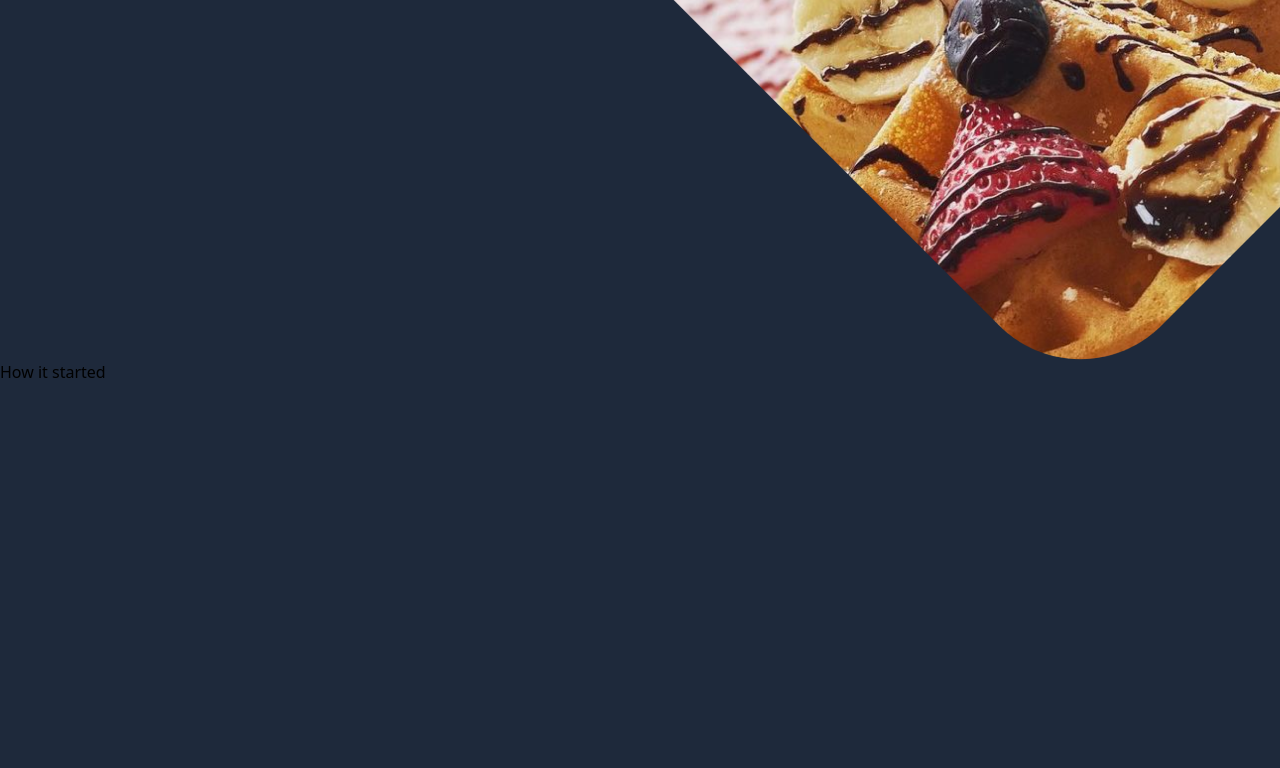
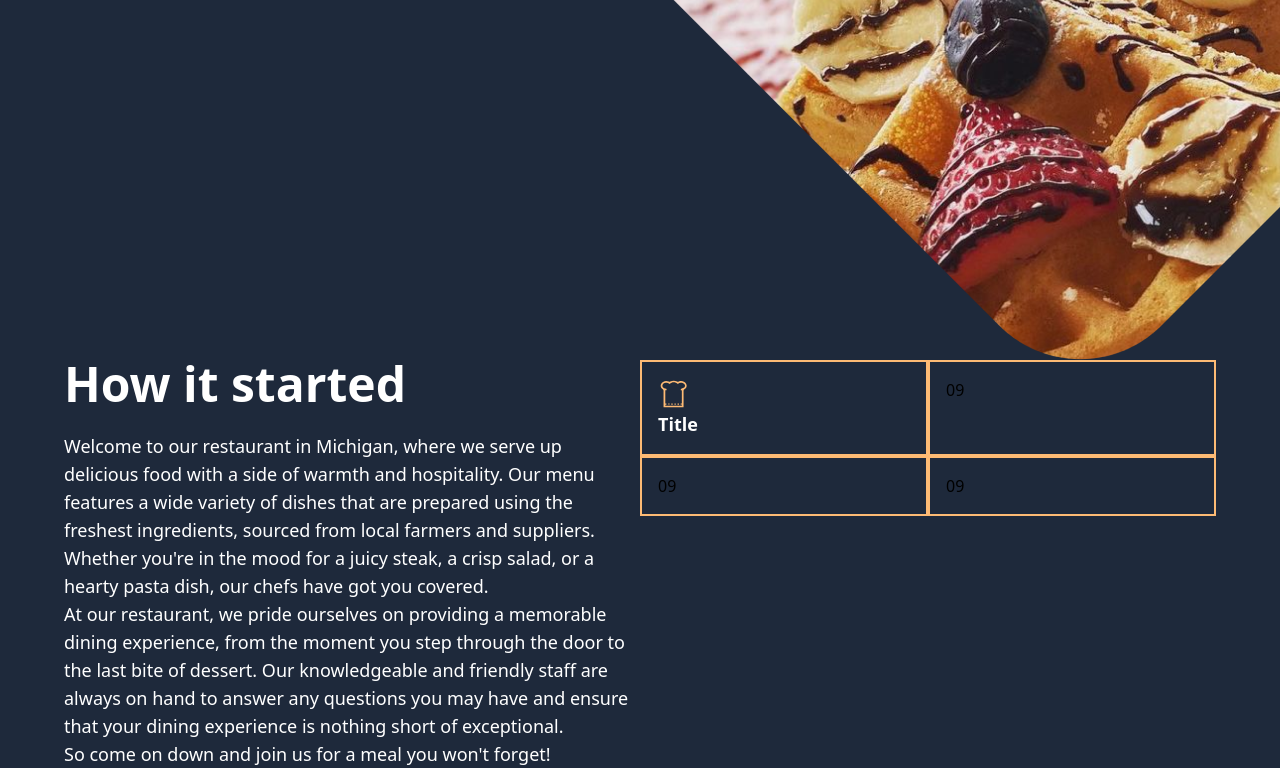
Before and after one commit to techup-group13/Amar-gr-13, a plain HTML site: page index.html in a window 1280 px wide. Shown: the part 623-1391 px from the top of the page. Before the commit the page ends 1007 px from the top, so only its background shows below. Drawn offline with nearby package versions, Linux system fonts and the light colour scheme.

Commit message:
doing something

```diff
--- a/index.html
+++ b/index.html
@@ -1,16 +1,15 @@
-<!doctype html>
+<!DOCTYPE html>
 <html>
-
   <head>
-    <meta charset="UTF-8">
-    <meta name="viewport" content="width=device-width, initial-scale=1.0">
+    <meta charset="UTF-8" />
+    <meta name="viewport" content="width=device-width, initial-scale=1.0" />
     <script src="https://cdn.tailwindcss.com"></script>
   </head>
 
   <body class="bg-slate-800">
     <div class="container mx-auto">
       <div class="flex items-center">
-            <img src="logo/menu.svg">
+        <img src="logo/menu.svg" />
         <div class="mx-auto flex space-x-5 text-white">
           <a class="avtive" href="#home">HOME</a>
           <a class="avtive" href="#home">ABOUT</a>
@@ -20,12 +19,41 @@
       </div>
     </div>
     <div class="flex items-center justify-between pl-16">
-            <p class=" text-8xl text-white font-bold">But first,<br>
-                 Food! </p>
+      <p class="text-8xl text-white font-bold">
+        But first,<br />
+        Food!
+      </p>
       <img src="./image.png" />
     </div>
-        <div>
-            <p>How it started</p> </div>
+    <div class="flex mx-16">
+      <div class="w-1/2">
+        <p class="text-5xl text-white font-bold mb-6">How it started</p>
+        <p class="text-white text-lg">
+          Welcome to our restaurant in Michigan, where we serve up delicious
+          food with a side of warmth and hospitality. Our menu features a wide
+          variety of dishes that are prepared using the freshest ingredients,
+          sourced from local farmers and suppliers. Whether you're in the mood
+          for a juicy steak, a crisp salad, or a hearty pasta dish, our chefs
+          have got you covered.<br />
+          At our restaurant, we pride ourselves on providing a memorable dining
+          experience, from the moment you step through the door to the last bite
+          of dessert. Our knowledgeable and friendly staff are always on hand to
+          answer any questions you may have and ensure that your dining
+          experience is nothing short of exceptional.<br />
+          So come on down and join us for a meal you won't forget!
+        </p>
+      </div>
+      <div class="w-1/2">
+        <div class="grid grid-cols-2">
+          <div class="border-2 border-orange-300 p-4">
+            <img src="./logo/icon1.svg" />
+            <p class="text-lg text-white font-bold">Title</p>
+          </div>
+          <div class="border-2 border-orange-300 p-4">09</div>
+          <div class="border-2 border-orange-300 p-4">09</div>
+          <div class="border-2 border-orange-300 p-4">09</div>
+        </div>
+      </div>
+    </div>
   </body>
-
 </html>
```
Also changed, not shown: logo/icon1.svg (added). Lines whose indentation alone changed are shown as unchanged.
